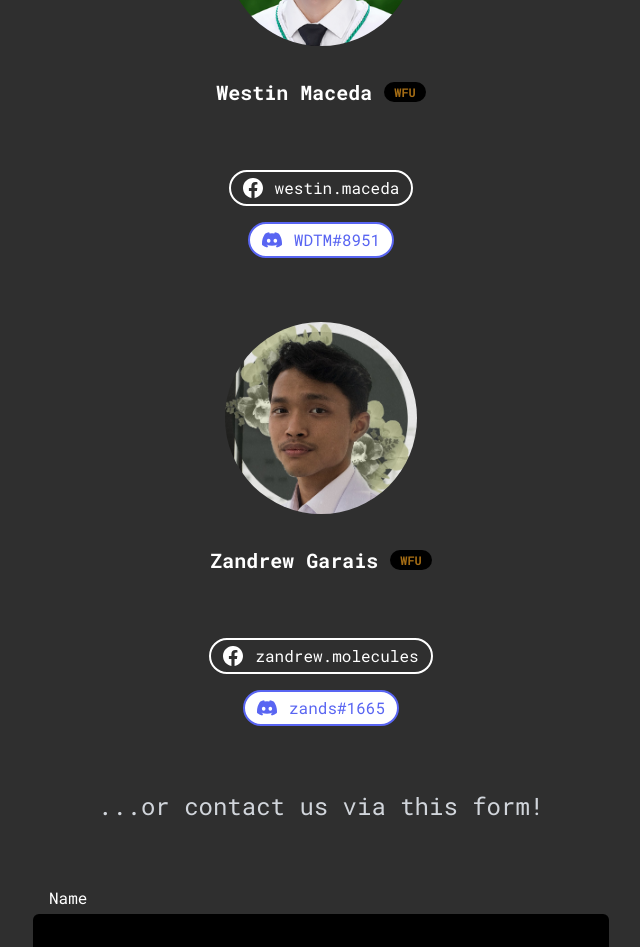
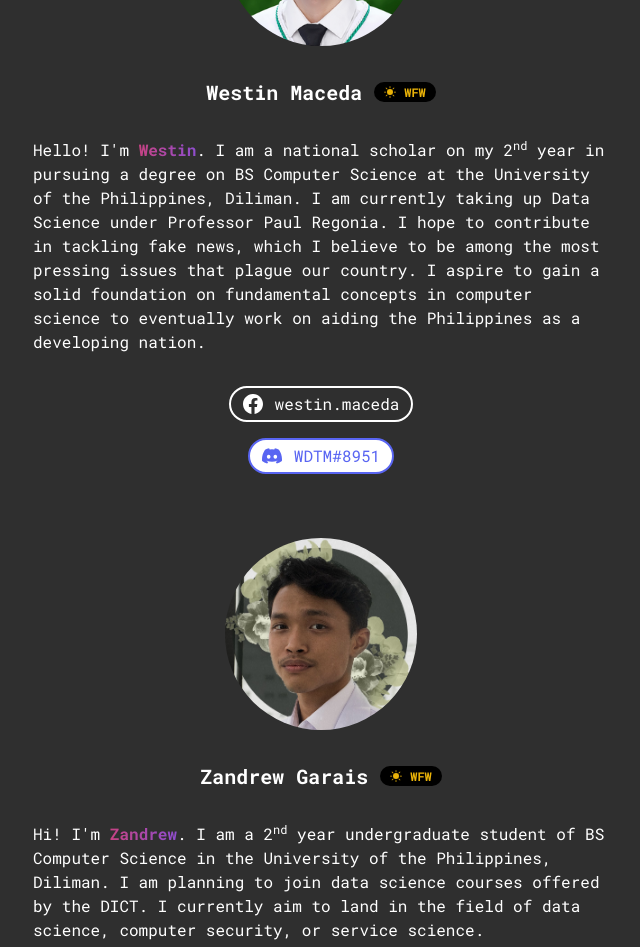
Before and after one commit to daryll-ko/cs132-portfolio, a React (Vite) app: page / in a window 1280 px wide. Shown: the part 5300-6247 px from the top of the page, without its empty margins (319-959 px from the left). Built offline with nearby package versions, Linux system fonts and the light colour scheme.

Commit message:
feat: add sun icons

```diff
--- a/src/components/Team.jsx
+++ b/src/components/Team.jsx
@@ -3,7 +3,7 @@ import WestinImage from "../assets/westin.png";
 import ZandrewImage from "../assets/zandrew.png";
 
 import { AiFillGithub } from "react-icons/ai";
-import { BsFacebook, BsDiscord } from "react-icons/bs";
+import { BsFacebook, BsDiscord, BsFillSunFill } from "react-icons/bs";
 import Form from "./Form";
 
 function Team() {
@@ -44,7 +44,21 @@ function Team() {
       facebook: "https://www.facebook.com/westin.maceda/",
       facebookText: "westin.maceda",
       discord: "WDTM#8951",
-      description: <p></p>,
+      description: (
+        <p>
+          Hello! I'm{" "}
+          <span className="animate-pulse-light bg-gradient-to-r from-pink-500 to-purple-500 bg-clip-text font-extrabold text-transparent">
+            Westin
+          </span>
+          . I am a national scholar on my 2<sup>nd</sup> year in pursuing a
+          degree on BS Computer Science at the University of the Philippines,
+          Diliman. I am currently taking up Data Science under Professor Paul
+          Regonia. I hope to contribute in tackling fake news, which I believe
+          to be among the most pressing issues that plague our country. I aspire
+          to gain a solid foundation on fundamental concepts in computer science
+          to eventually work on aiding the Philippines as a developing nation.
+        </p>
+      ),
     },
     {
       img: ZandrewImage,
@@ -52,7 +66,19 @@ function Team() {
       facebook: "https://www.facebook.com/zandrew.molecules/",
       facebookText: "zandrew.molecules",
       discord: "zands#1665",
-      description: <p></p>,
+      description: (
+        <p>
+          Hi! I'm{" "}
+          <span className="animate-pulse-light bg-gradient-to-r from-pink-500 to-purple-500 bg-clip-text font-extrabold text-transparent">
+            Zandrew
+          </span>
+          . I am a 2<sup>nd</sup> year undergraduate student of BS Computer
+          Science in the University of the Philippines, Diliman. I am planning
+          to join data science courses offered by the DICT. I currently aim to
+          land in the field of data science, computer security, or service
+          science.
+        </p>
+      ),
     },
   ];
   return (
@@ -92,8 +118,9 @@ function Team() {
               />
               <div className="flex items-center gap-3">
                 <div className="text-xl font-bold">{name}</div>
-                <div className="font-bold rounded-full bg-black px-2.5 py-0.5 text-xs text-[#a46c14]">
-                  WFU
+                <div className="flex items-center gap-2 rounded-full bg-black px-2.5 py-0.5 text-xs font-bold text-yellow-500">
+                  <BsFillSunFill />
+                  <p>WFW</p>
                 </div>
               </div>
               <div className="my-8">{description}</div>
```
